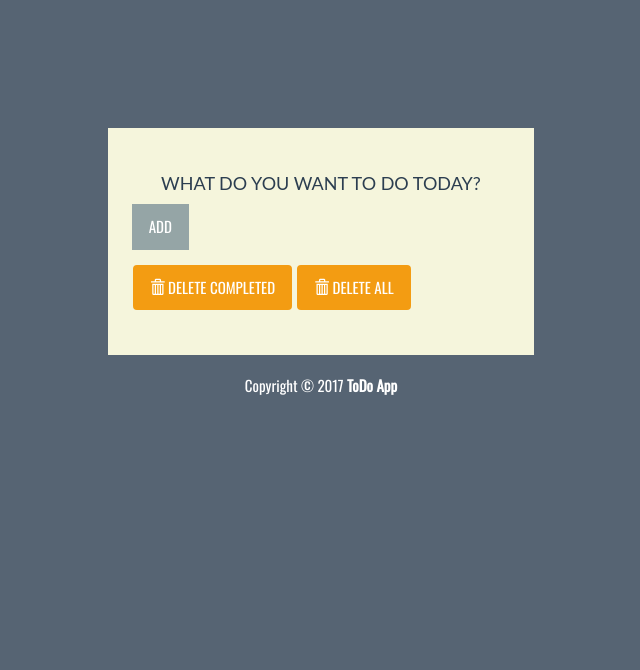
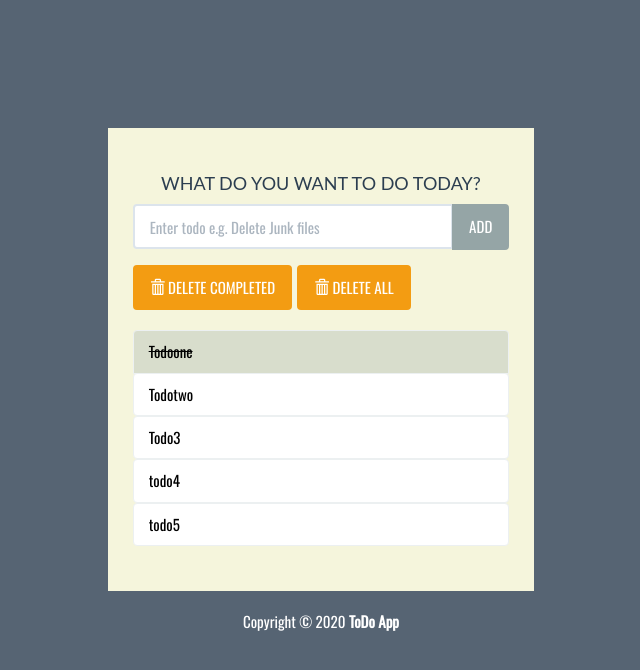
Before and after one commit to rishabhgaurav007/DjangoTodo, a Django app: page / in a window 1280 px wide. Shown: the top 670 px of the page, without its empty margins (319-959 px from the left). Run offline with Django 3.2, Linux system fonts and the light colour scheme; data comes from the database, SQL or seed files in the repository; some libraries are stand-ins or nearby versions.

Commit message:
Added fields like add,delete item

```diff
--- /dev/null
+++ b/to_do/forms.py
@@ -0,0 +1,6 @@
+from django import forms
+
+class TodoForm(forms.Form):
+    text = forms.CharField(max_length=40,
+                           widget=forms.TextInput(
+                               attrs={'class':'form-control','placeholder':'Enter todo e.g. Delete Junk files','aria-label':'Todo','aria-decribedby':'add-btn'}))
--- a/to_do/templates/todo/index.html
+++ b/to_do/templates/todo/index.html
@@ -65,7 +65,7 @@
 			<footer>
 				<div class="row pad">
 					<div class="col-lg-12 text-center">
-						Copyright &copy; 2017 <strong>ToDo App</strong>
+						Copyright &copy; 2020 <strong>ToDo App</strong>
 					</div>
 				</div>
 			</footer>
--- a/to_do/urls.py
+++ b/to_do/urls.py
@@ -3,4 +3,7 @@ from . import  views
 
 urlpatterns = [
     path('',views.index,name='index'),
+    path('add',views.addTodo,name='add'),
+    path('complete/<todo_id>',views.completeTodo,name='complete'),
+    path('deletecomplete',views.deletecomplete,name='deletecomplete'),
 ]
--- a/to_do/views.py
+++ b/to_do/views.py
@@ -1,10 +1,30 @@
-from django.shortcuts import render
+from django.shortcuts import render,redirect
+from django.views.decorators.http import require_POST
 
 from .models import Todo
-
+from .forms import TodoForm
 # Create your views here.
 
 def index(request):
     todo_list = Todo.objects.order_by('id')
-    context = {}
+    form = TodoForm()
+    context = {'todo_list': todo_list ,'form' : form}
     return render(request,'todo/index.html',context)
+
+@require_POST
+def addTodo(request):
+    form=TodoForm(request.POST['text'])
+    if form.is_valid():
+        new_todo = Todo(text=request.POST['text'])
+        new_todo.save()
+    return redirect('index')
+
+def completeTodo(request,todo_id):
+    todo = Todo.objects.get(pk=todo_id)
+    todo.complete = True
+    todo.save()
+    return redirect('index')
+
+def deletecomplete(request):
+    todo = Todo.objects.filter(complete__exact=True).delete()
+    return redirect('index')
```
